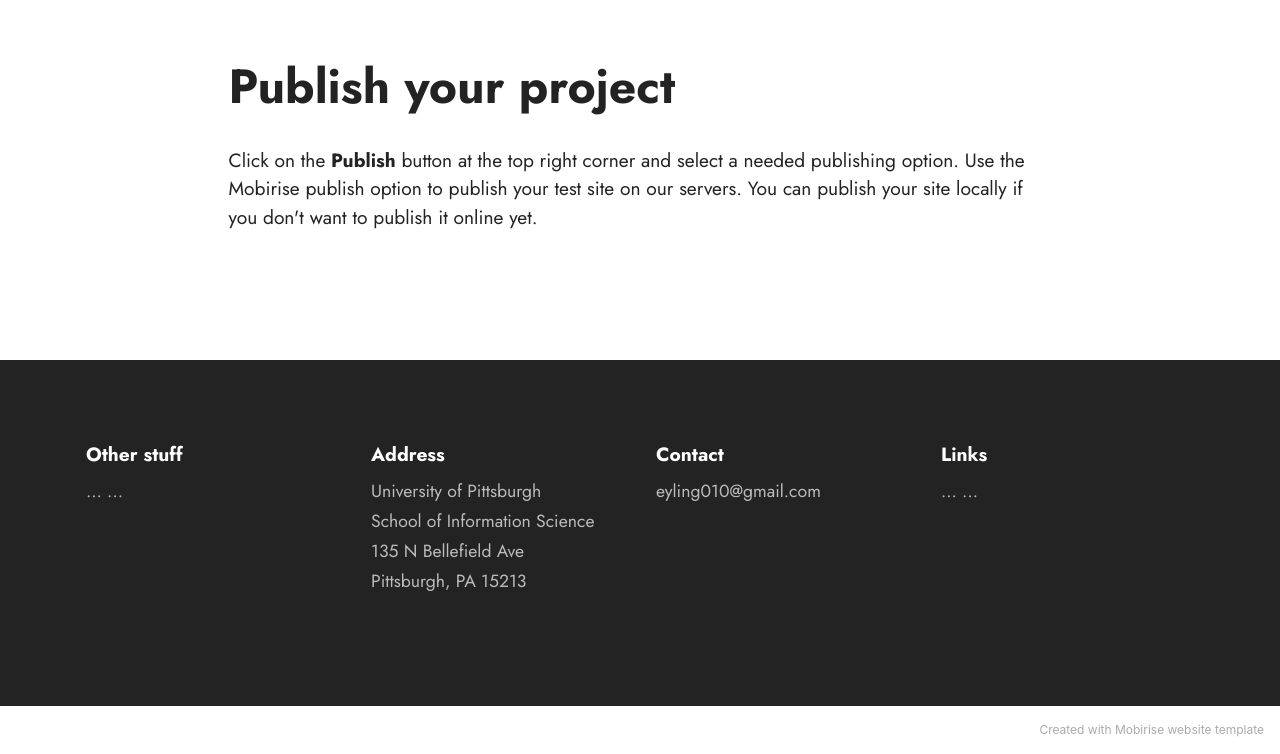
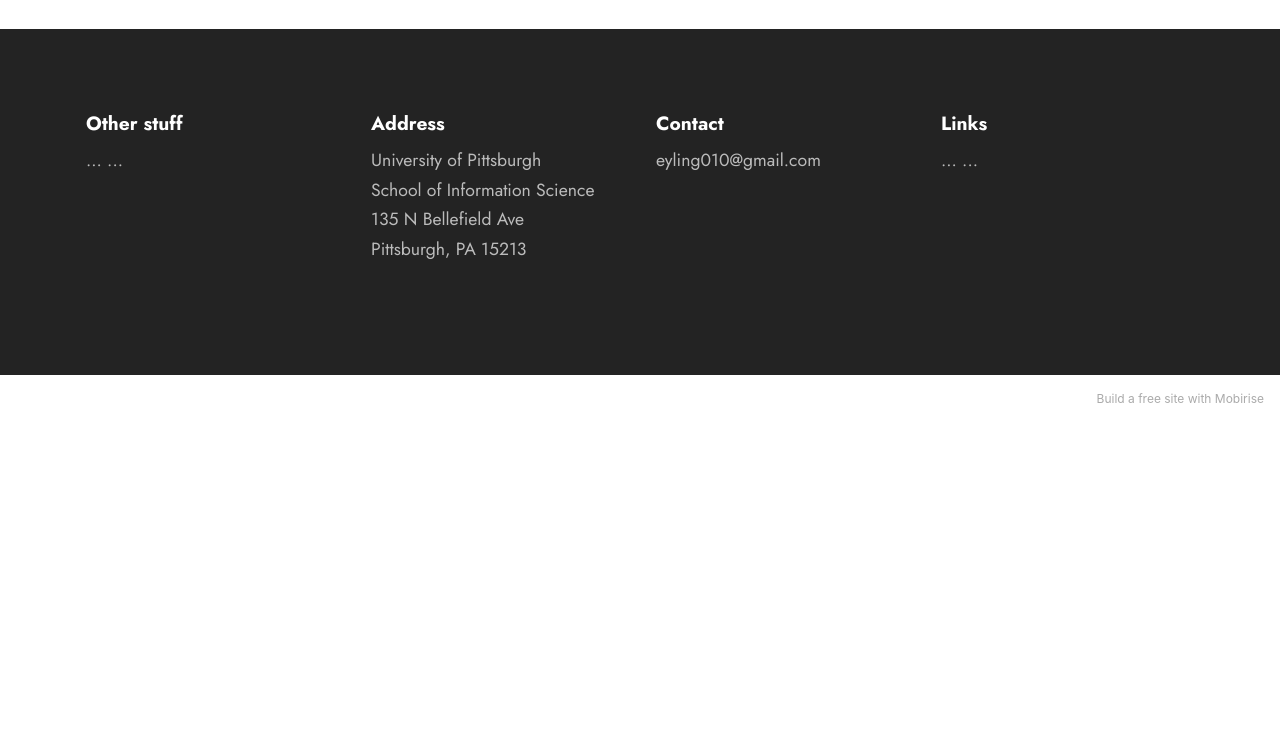
Before and after one commit to lyl010/yilinglin, a plain HTML site: page index.html in a window 1280 px wide. Shown: the part 1855-2609 px from the top of the page. After the commit the page ends 2278 px from the top, so only its background shows below. Drawn offline with Linux system fonts and the light colour scheme.

Commit message:
create github pages

```diff
--- a/assets/mobirise/css/mbr-additional.css
+++ b/assets/mobirise/css/mbr-additional.css
@@ -739,17 +739,6 @@ a {
   text-align: left;
   color: #000000;
 }
-.cid-s48vrXhP0J {
-  padding-top: 2rem;
-  padding-bottom: 6rem;
-  background-color: #ffffff;
-}
-.cid-s48vrXhP0J .mbr-section-title {
-  text-align: left;
-}
-.cid-s48vrXhP0J .mbr-section-subtitle {
-  text-align: left;
-}
 .cid-sHPpLs1d92 {
   padding-top: 5rem;
   padding-bottom: 5rem;
--- a/index.html
+++ b/index.html
@@ -38,7 +38,7 @@
                 <h1 class="mbr-section-title mbr-fonts-style mb-3 display-1"><strong>Yiling Lin</strong></h1>
 
                 <p class="mbr-text mbr-fonts-style display-7">I am a computational social scientist who is interested in understanding and measuring the innovation in knowledge. At present, I am interested in answering the question: where do new ideas come from? Beginning from the fall of 2021, I am a PhD student of information science at the University of Pittsburgh.</p>
-                <div class="mbr-section-btn mt-3"><a class="btn btn-success display-4" href="https://mobirise.com">CV</a></div>
+                <div class="mbr-section-btn mt-3"><a class="btn btn-success display-4" href="https://mobirise.com">CV:<br>to be added soon<br></a></div>
             </div>
         </div>
     </div>
@@ -87,20 +87,6 @@
     </div>
 </section>
 
-<section data-bs-version="5.1" class="content1 cid-s48vrXhP0J" id="content1-d">
-
-    <div class="container">
-        <div class="row justify-content-center">
-            <div class="title col-12 col-md-9">
-                <h3 class="mbr-section-title mbr-fonts-style align-center mb-4 display-2"><strong>Publish your project
-</strong></h3>
-                <h4 class="mbr-section-subtitle align-center mbr-fonts-style mb-4 display-7">Click on the <strong>Publish </strong>button at the top right corner and select a needed publishing option. Use the Mobirise publish option to publish your test site on our servers. You can publish your site locally if you don't want to publish it online yet.</h4>
-
-            </div>
-        </div>
-    </div>
-</section>
-
 <section data-bs-version="5.1" class="footer2 cid-sHPpLs1d92" once="footers" id="footer2-p">
 
 
@@ -137,7 +123,7 @@
 
         </div>
     </div>
-</section><section style="background-color: #fff; font-family: -apple-system, BlinkMacSystemFont, 'Segoe UI', 'Roboto', 'Helvetica Neue', Arial, sans-serif; color:#aaa; font-size:12px; padding: 0; align-items: center; display: flex;"><a href="https://mobirise.site/t" style="flex: 1 1; height: 3rem; padding-left: 1rem;"></a><p style="flex: 0 0 auto; margin:0; padding-right:1rem;">Created with Mobirise <a href="https://mobirise.site/u" style="color:#aaa;">website</a> template</p></section><script src="assets/bootstrap/js/bootstrap.bundle.min.js"></script>  <script src="assets/parallax/jarallax.js"></script>  <script src="assets/smoothscroll/smooth-scroll.js"></script>  <script src="assets/ytplayer/index.js"></script>  <script src="assets/theme/js/script.js"></script>
+</section><section style="background-color: #fff; font-family: -apple-system, BlinkMacSystemFont, 'Segoe UI', 'Roboto', 'Helvetica Neue', Arial, sans-serif; color:#aaa; font-size:12px; padding: 0; align-items: center; display: flex;"><a href="https://mobirise.site/i" style="flex: 1 1; height: 3rem; padding-left: 1rem;"></a><p style="flex: 0 0 auto; margin:0; padding-right:1rem;">Build a free <a href="https://mobirise.site/y" style="color:#aaa;">site</a> with Mobirise</p></section><script src="assets/bootstrap/js/bootstrap.bundle.min.js"></script>  <script src="assets/parallax/jarallax.js"></script>  <script src="assets/smoothscroll/smooth-scroll.js"></script>  <script src="assets/ytplayer/index.js"></script>  <script src="assets/theme/js/script.js"></script>
 
 
 </body>
```
Also changed, not shown: page1.html (+1 -1 lines), 1 other file.
